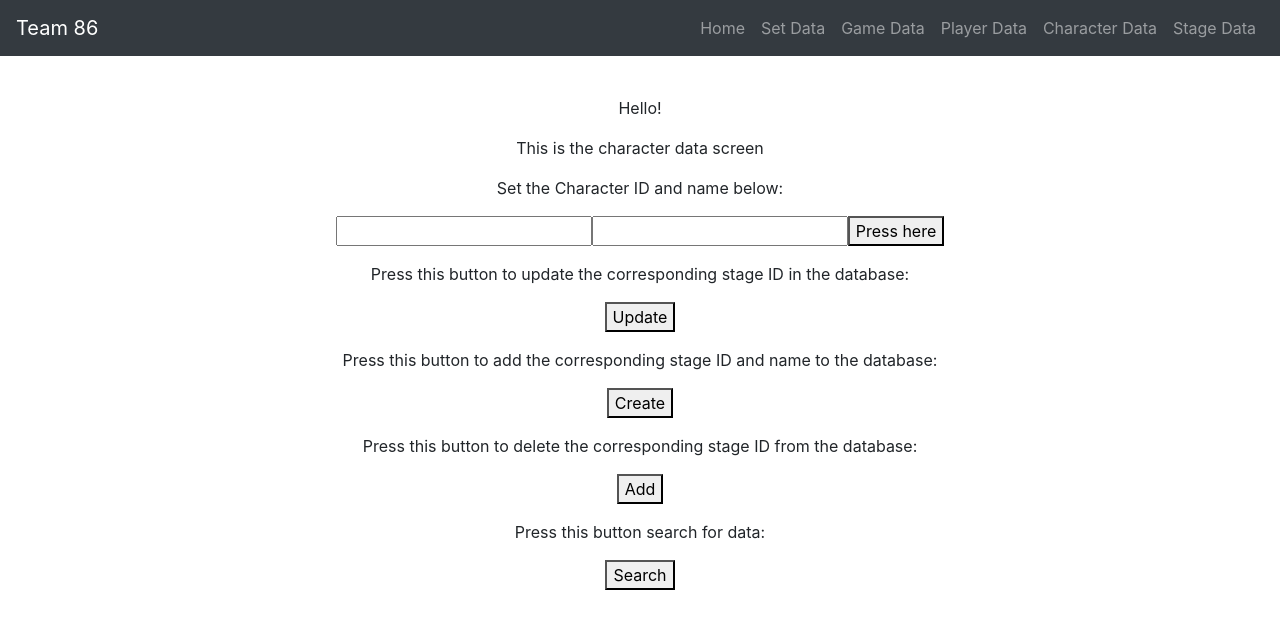
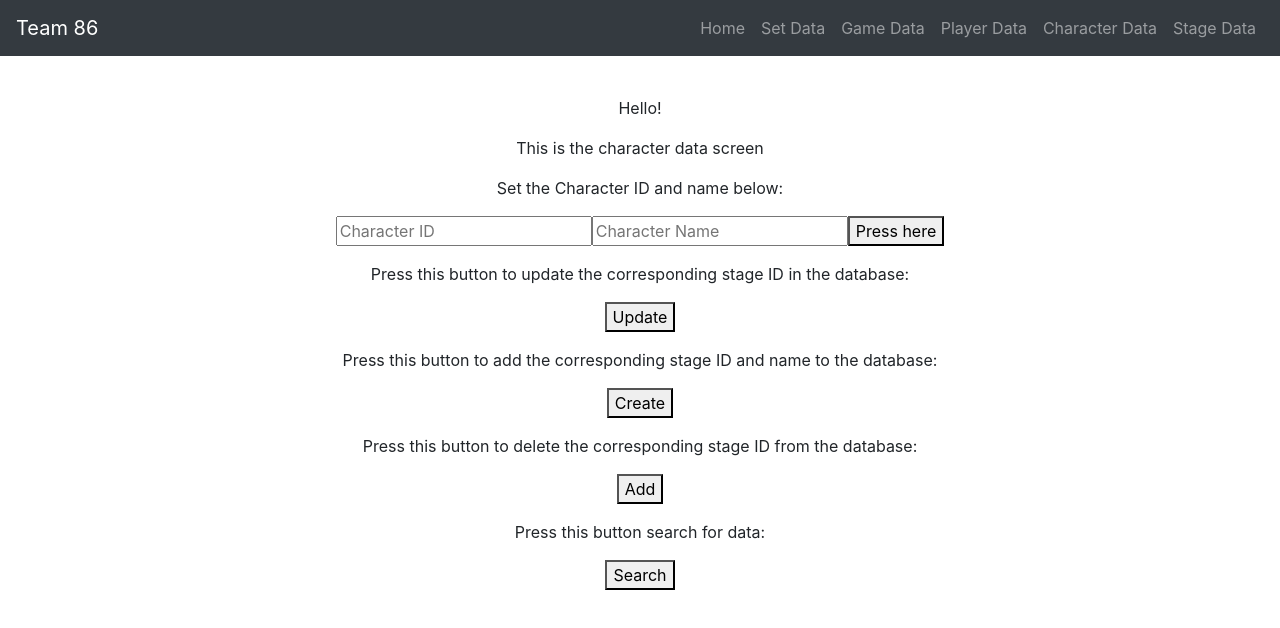
Before and after one commit to JoshSanch/cs411proj, a React (Create React App) app in the folder frontend/smashstats/: page /Characters in a window 1280 px wide. Shown: the top 628 px of the page. Built offline with nearby package versions, Linux system fonts and the light colour scheme.

Commit message:
Added changes to Player Stage Character

```diff
--- a/frontend/smashstats/src/CharacterDataScreen.js
+++ b/frontend/smashstats/src/CharacterDataScreen.js
@@ -88,11 +88,13 @@ class CharacterDataScreen extends React.Component {
             <input
               type="text"
               value={this.state.char_id}
+              placeholder="Character ID"
               onChange={this.handleCharIDChange}
             />
             <input
               type="text"
               value={this.state.char_name}
+              placeholder="Character Name"
               onChange={this.handleCharNameChange}
             />
             <button type="submit" onClick={this.stateButtonHandler}>Press here</button>
--- a/frontend/smashstats/src/PlayerDataScreen.js
+++ b/frontend/smashstats/src/PlayerDataScreen.js
@@ -85,11 +85,13 @@ class PlayerDataScreen extends React.Component {
             <p>Set the Player ID and name below:</p>
             <input
               type="text"
+              placeholder="Player ID"
               value={this.state.player_id}
               onChange={this.handlePlayerIDChange}
             />
             <input
               type="text"
+              placeholder="Player Name"
               value={this.state.player_name}
               onChange={this.handlePlayerNameChange}
             />
--- a/frontend/smashstats/src/StageDataScreen.js
+++ b/frontend/smashstats/src/StageDataScreen.js
@@ -113,10 +113,12 @@ class StageDataScreen extends React.Component {
             <input
               type="text"
               value={this.state.stage_id}
+              placeholder="Stage ID"
               onChange={this.handleStageIDChange}
             />
             <input
               type="text"
+              placeholder="Stage Name"
               value={this.state.stage_name}
               onChange={this.handleStageNameChange}
             />
```
